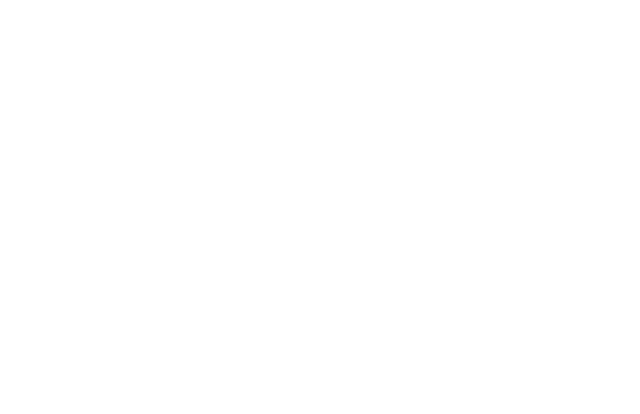
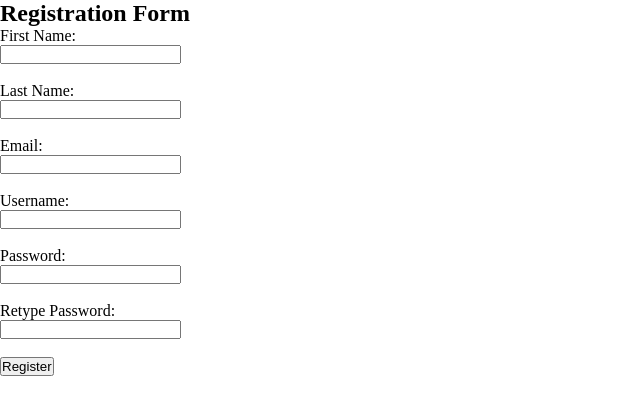
Before and after one commit to Ruzan-Mohamed/MovieSite, a plain HTML site: page index.html in a window 1280 px wide. Shown: the whole page, without its empty margins (0-640 px from the left). Drawn offline with Linux system fonts and the light colour scheme.

Commit message:
Add registration form to index.html
Added a registration form with fields for first name, last name, email, username, password, and retype password.

```diff
--- a/index.html
+++ b/index.html
@@ -7,6 +7,38 @@
     <link rel="stylesheet" href="style.css">
 </head>
 <body>
+    <h2>Registration Form</h2>
+
+    <form action="#" method="post">
+
+        <!-- First Name -->
+        <label for="fname">First Name:</label><br>
+        <input type="text" id="fname" name="firstname" required><br><br>
+
+        <!-- Last Name -->
+        <label for="lname">Last Name:</label><br>
+        <input type="text" id="lname" name="lastname" required><br><br>
+
+        <!-- Email -->
+        <label for="email">Email:</label><br>
+        <input type="email" id="email" name="email" required><br><br>
+
+        <!-- Username -->
+        <label for="username">Username:</label><br>
+        <input type="text" id="username" name="username" required><br><br>
+
+        <!-- Password -->
+        <label for="password">Password:</label><br>
+        <input type="password" id="password" name="password" required><br><br>
+
+        <!-- Retype Password -->
+        <label for="repassword">Retype Password:</label><br>
+        <input type="password" id="repassword" name="repassword" required><br><br>
+
+        <!-- Submit Button -->
+        <button type="submit">Register</button>
+
+    </form>
 
 </body>
 </html>
```
